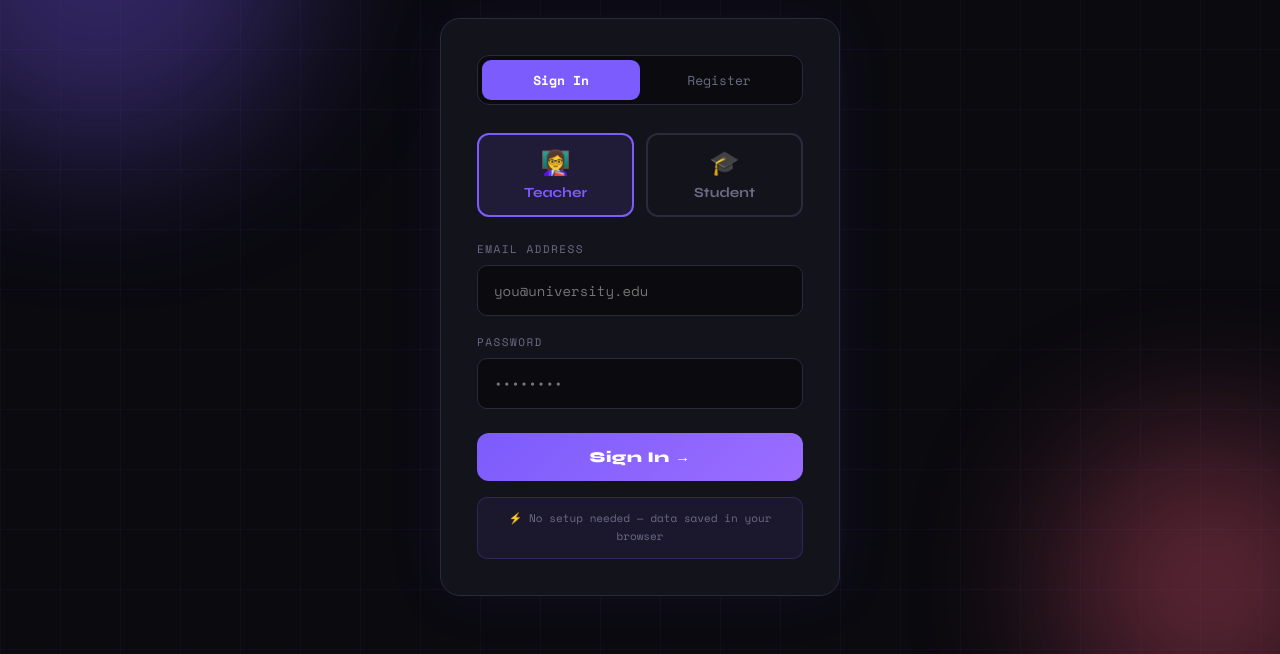
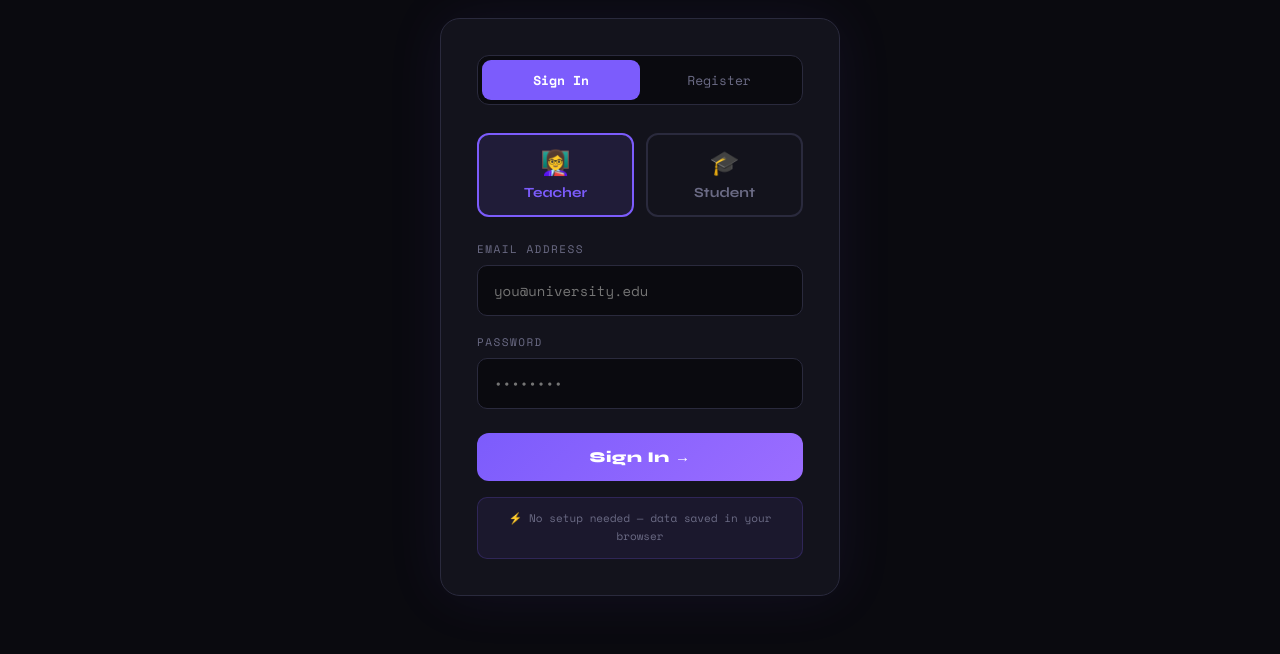
Before and after one commit to muhammadbilalajmal/OnlineQuizSystem, a plain HTML site: page index.html in a window 1280 px wide. Shown: the part 146-800 px from the top of the page. Drawn offline with nearby package versions, Linux system fonts and the light colour scheme.

Commit message:
Update index.html

```diff
--- a/index.html
+++ b/index.html
@@ -44,12 +44,12 @@
       content: '';
       position: fixed;
       inset: 0;
-      background-image: linear-gradient(rgba(124, 92, 252, 0.05) 1px, transparent 1px), linear-gradient(90deg, rgba(124, 92, 252, 0.05) 1px, transparent 1px);
+      /* background-image: linear-gradient(rgba(124, 92, 252, 0.05) 1px, transparent 1px), linear-gradient(90deg, rgba(124, 92, 252, 0.05) 1px, transparent 1px); */
       background-size: 60px 60px;
-      animation: gridMove 20s linear infinite;
+      /* animation: gridMove 20s linear infinite; */
       pointer-events: none;
     }
-
+/*
     @keyframes gridMove {
       0% {
         transform: translateY(0)
@@ -58,9 +58,9 @@
       100% {
         transform: translateY(60px)
       }
-    }
+    } */
 
-    .glow-orb {
+    /* .glow-orb {
       position: fixed;
       border-radius: 50%;
       filter: blur(80px);
@@ -82,7 +82,7 @@
       background: var(--accent2);
       bottom: -80px;
       right: -80px;
-    }
+    } */
 
     .container {
       position: relative;
```
